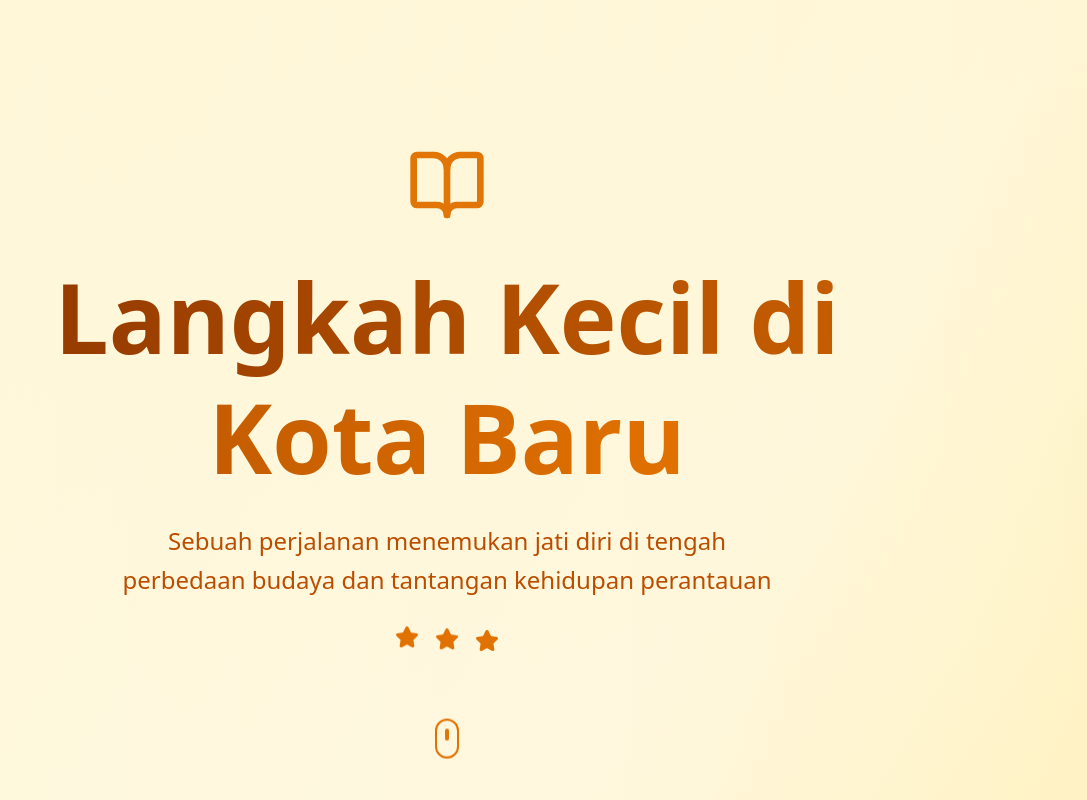
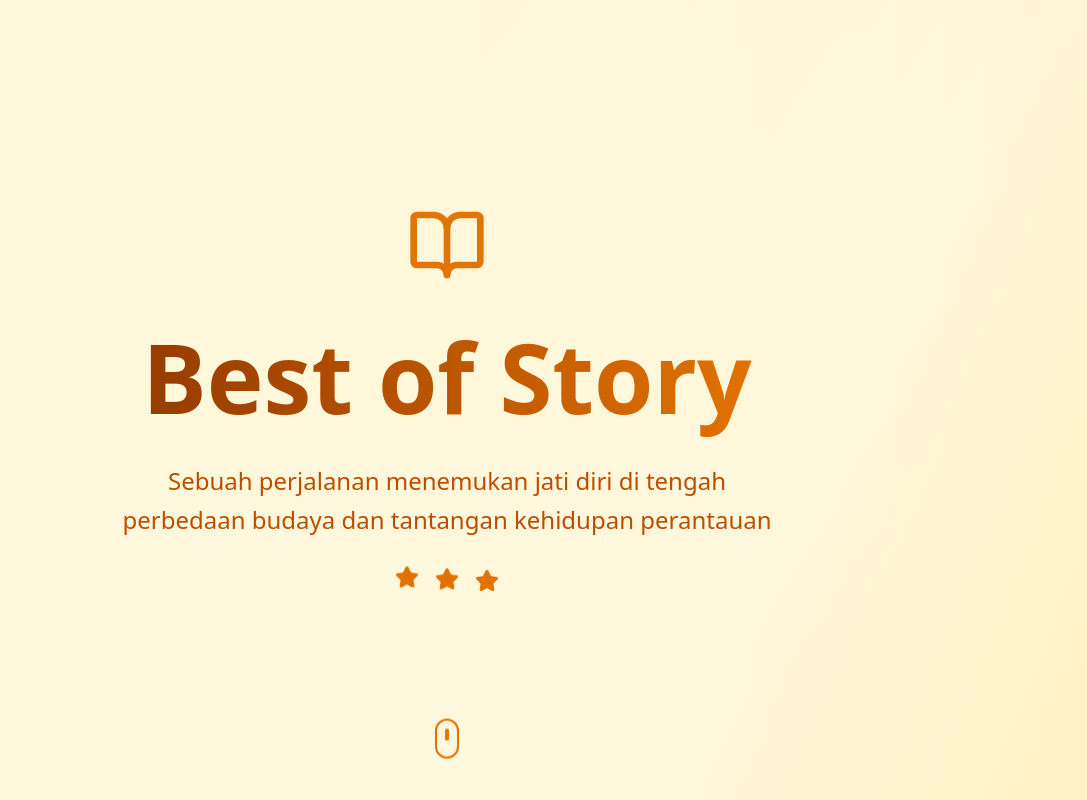
Before and after one commit to michaelrynm/cerpen2, a React (Vite) app in the folder cerpen/: page / in a window 1280 px wide. Shown: the top 800 px of the page, without its empty margins (193-1280 px from the left). Built offline with nearby package versions, Linux system fonts and the light colour scheme.

Commit message:
feat: change title

```diff
--- a/cerpen/src/App.jsx
+++ b/cerpen/src/App.jsx
@@ -154,7 +154,7 @@ Semua itu dimulai dari satu langkah kecil, di kota kecil, oleh hati yang memilih
 
           <h1 className="text-3xl sm:text-4xl md:text-5xl lg:text-7xl xl:text-8xl font-bold text-amber-900 mb-4 sm:mb-6 leading-tight px-2">
             <span className="bg-gradient-to-r from-amber-800 to-amber-600 bg-clip-text text-transparent">
-              Langkah Kecil di Kota Baru
+              Best of Story
             </span>
           </h1>
 
```
